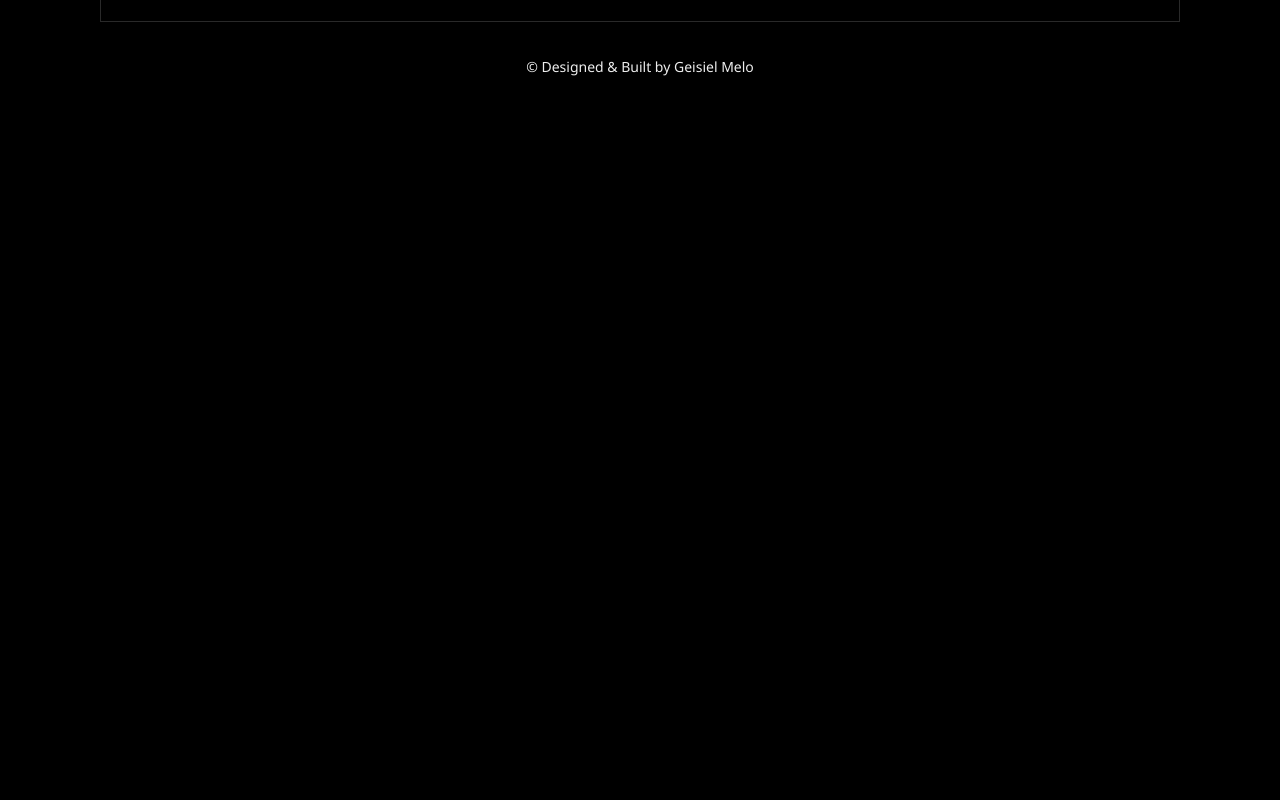
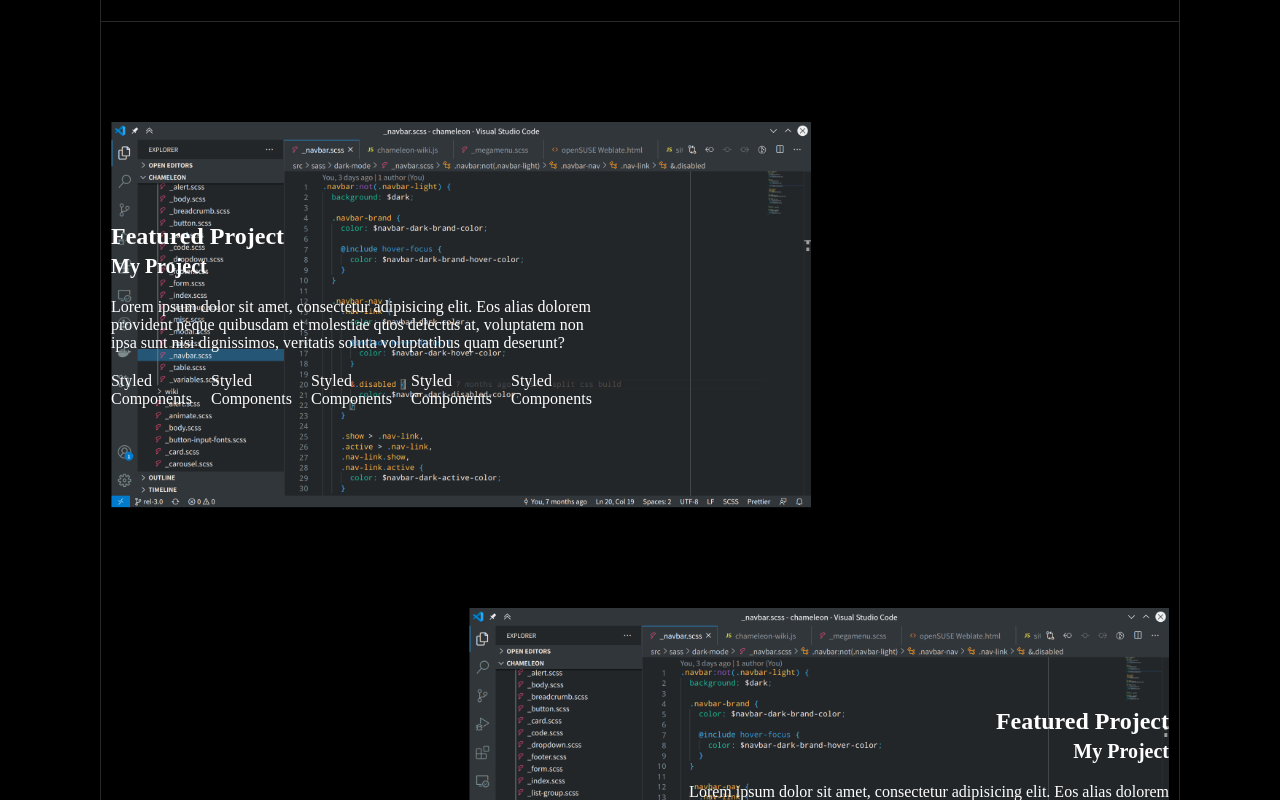
Before and after one commit to GeisielMelo/v2, a React (Vite) app: page / in a window 1280 px wide. Shown: the part 1100-1900 px from the top of the page. Before the commit the page ends 1212 px from the top, so only its background shows below. Built offline with nearby package versions, Linux system fonts and the light colour scheme.

Commit message:
feat: Added a Featured Projects section to showcase the best projects.

```diff
--- /dev/null
+++ b/src/components/FeaturedProject.jsx
@@ -0,0 +1,67 @@
+import React from "react";
+import styled from "styled-components";
+import example from "../assets/img/example.png";
+
+const Content = styled.div`
+  float: ${(props) => props.float};
+  position: relative;
+  max-width: 700px;
+  display: flex;
+  color: #fff;
+  margin: 0px 10px 100px 10px;
+  &:last-of-type {
+    margin-bottom: 0px;
+  }
+`;
+
+const Image = styled.img`
+  width: 100%;
+`;
+
+const Description = styled.div`
+  position: absolute;
+  max-width: 500px;
+  bottom: 100px;
+  text-align: ${(props) => props.float};
+  h1 {
+    margin: 5px 0;
+  }
+  h2 {
+    font-size: 20px;
+  }
+  p {
+    margin: 20px 0;
+  }
+  ul {
+    display: flex;
+    list-style-type: none;
+  }
+`;
+
+export const FeaturedProject = ({ float, title, subTitle, description, techList }) => {
+  return (
+    <>
+      <Content float={float}>
+        <Image src={example} alt="" />
+        <Description float={float} style={float === "left" ? { left: 0 } : { right: 0 }}>
+          <div>
+            <h1>Featured Project</h1>
+            <h2>My Project</h2>
+            <p>
+              Lorem ipsum dolor sit amet, consectetur adipisicing elit. Eos alias dolorem provident neque quibusdam et
+              molestiae quos delectus at, voluptatem non ipsa sunt nisi dignissimos, veritatis soluta voluptatibus quam
+              deserunt?
+            </p>
+            <ul>
+              <li>Styled Components</li>
+              <li>Styled Components</li>
+              <li>Styled Components</li>
+              <li>Styled Components</li>
+              <li>Styled Components</li>
+            </ul>
+          </div>
+        </Description>
+      </Content>
+    </>
+  );
+};
--- /dev/null
+++ b/src/components/sections/Featured.jsx
@@ -0,0 +1,15 @@
+import React from "react";
+import { FeaturedProject } from "../FeaturedProject";
+
+const Featured = () => {
+  return (
+    <section>
+      <FeaturedProject float={"left"} />
+      <FeaturedProject float={"right"} />
+      <FeaturedProject float={"left"} />
+      <FeaturedProject float={"right"} />
+    </section>
+  );
+};
+
+export default Featured;
--- a/src/pages/Index.jsx
+++ b/src/pages/Index.jsx
@@ -3,6 +3,7 @@ import Nav from "../components/Nav";
 import Wrapper from "../components/Wrapper";
 import Hero from "../components/sections/Hero";
 import About from "../components/sections/About";
+import Featured from "../components/sections/Featured";
 import VerticalBox from "../components/VerticalBox";
 import Footer from "../components/Footer";
 
@@ -43,6 +44,7 @@ const Index = () => {
           <Nav isMobile={isMobile} />
           <Hero />
           <About />
+          <Featured />
           <VerticalBox translate={handleLanguage} isMobile={isMobile} />
           <Footer />
         </Wrapper>
```
Also changed, not shown: src/assets/img/example.png (added).
